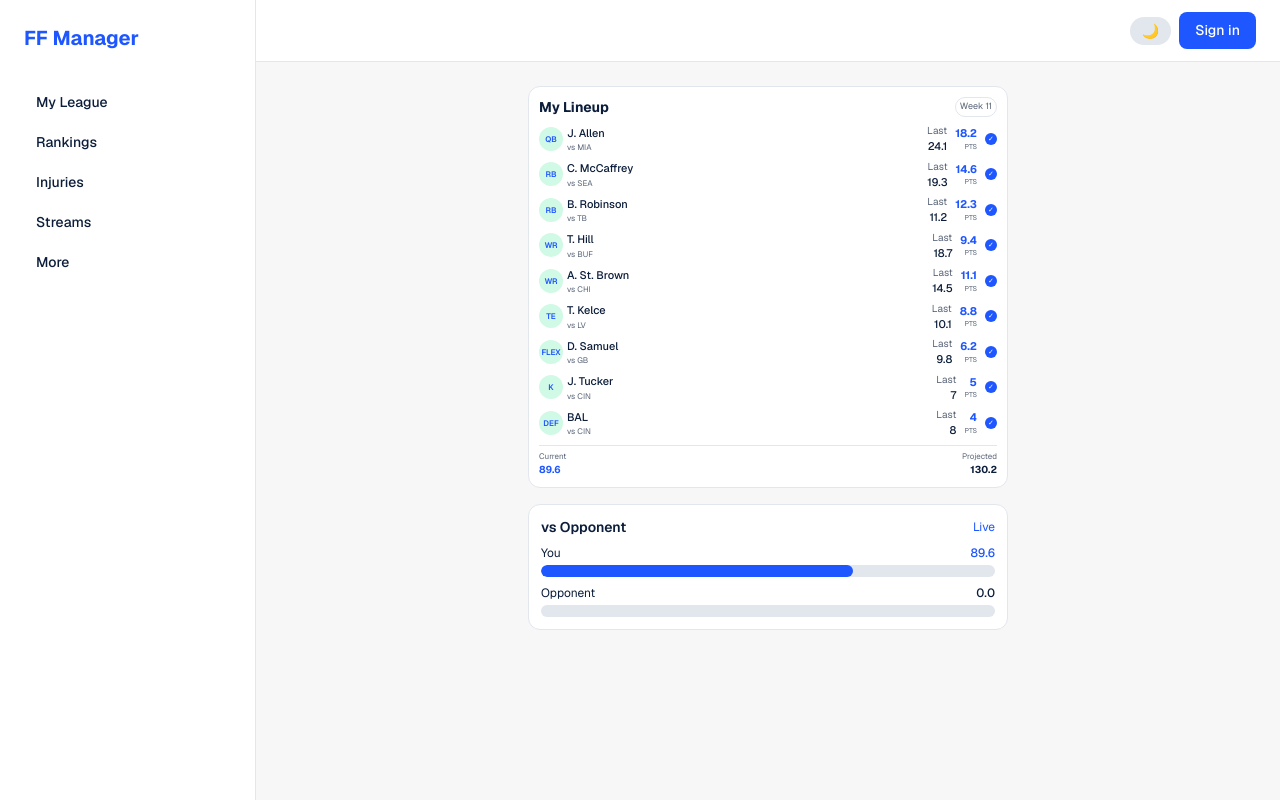
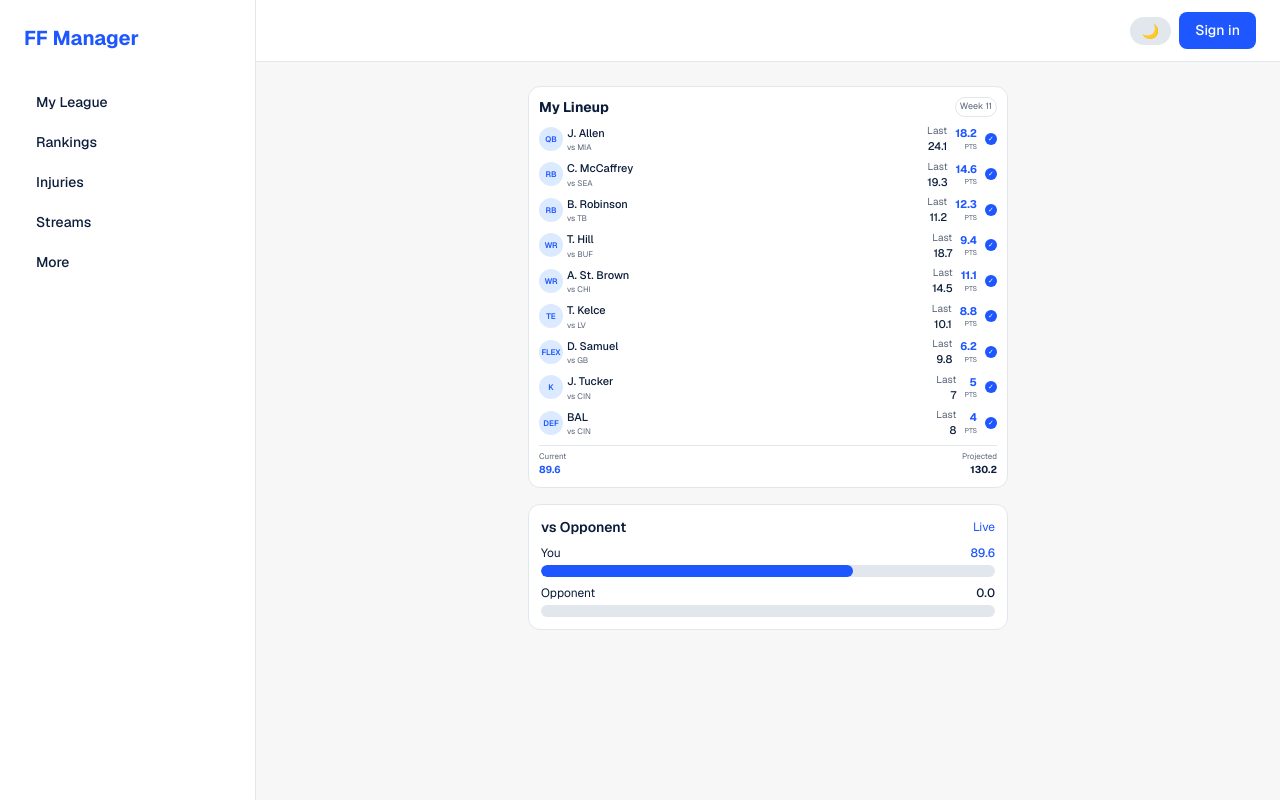
Before and after one commit to adelgrippo-a11y/ff-manager, a Next.js app: page / in a window 1280 px wide. Built offline with nearby package versions, Linux system fonts and the light colour scheme; no server answers.

Commit message:
Update position badges to electric blue

```diff
--- a/src/app/page.tsx
+++ b/src/app/page.tsx
@@ -146,7 +146,7 @@ export default function Home() {
               {lineup.map((player) => (
                 <div key={player.pos + player.name} className="flex items-center justify-between">
                   <div className="flex items-center gap-1">
-                    <span className="w-6 h-6 rounded-full bg-emerald-100 dark:bg-emerald-900/40 text-accent flex items-center justify-center text-[8px] font-semibold">{player.pos}</span>
+                    <span className="w-6 h-6 rounded-full bg-blue-100 dark:bg-blue-900/40 text-accent flex items-center justify-center text-[8px] font-semibold">{player.pos}</span>
                     <div>
                       <div className="text-[11px] font-medium">{player.name}</div>
                       <div className="text-[8px] text-muted">{player.opp}</div>
```
